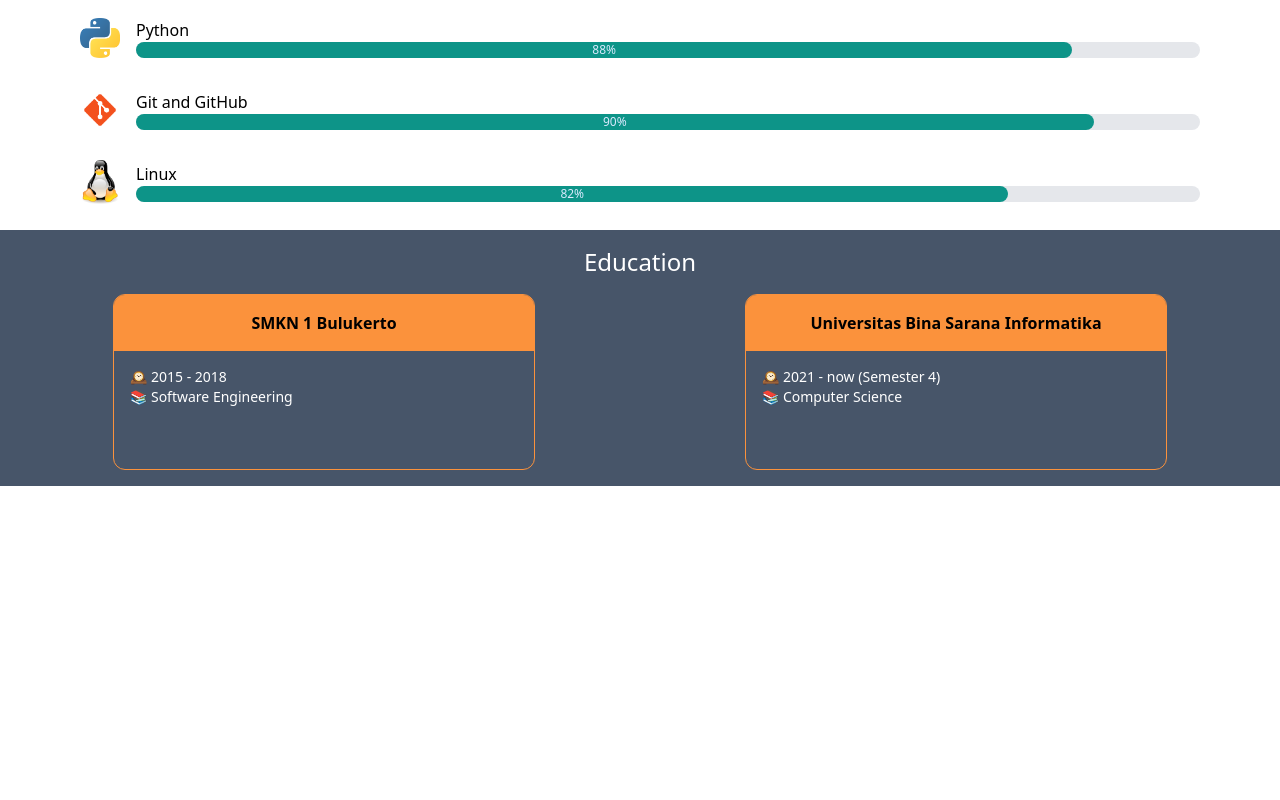
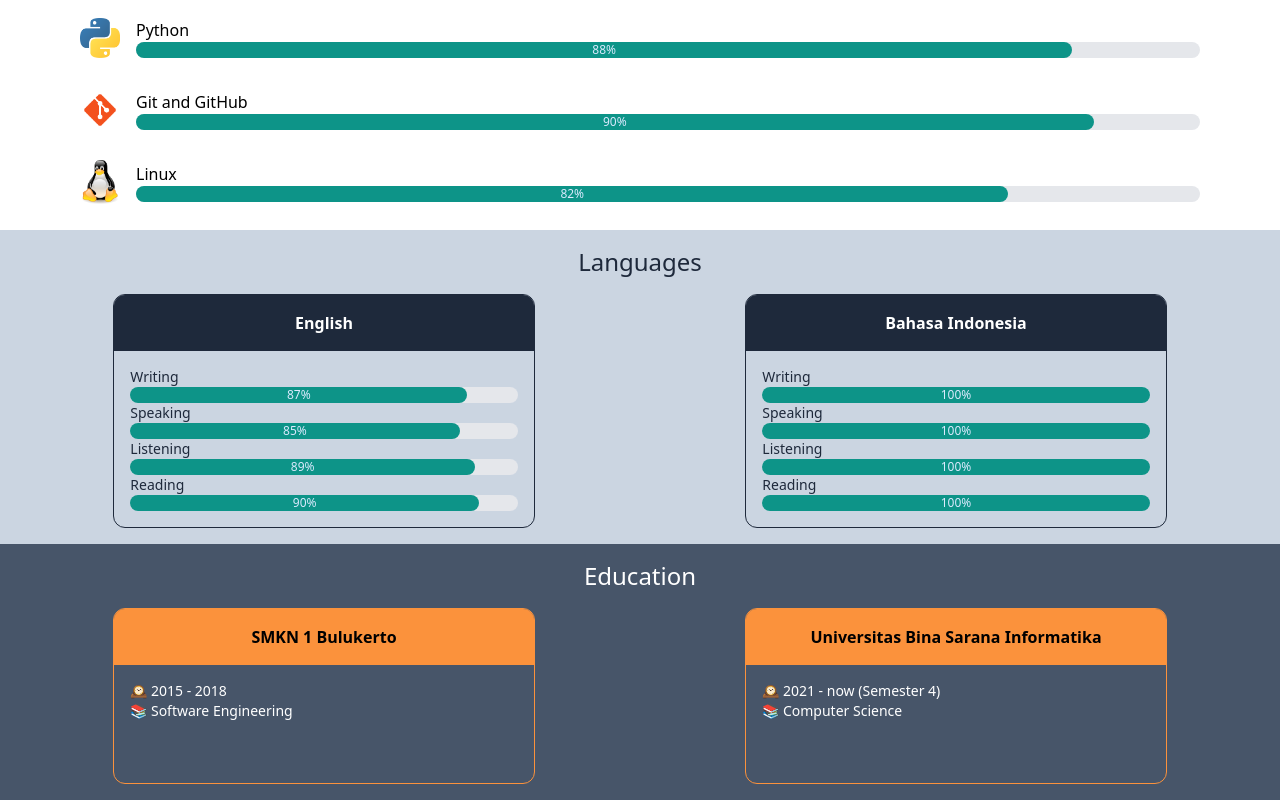
Before and after one commit to bondanjody/about-bondan-jody-react, a React (Vite) app: page / in a window 1280 px wide. Shown: the part 826-1626 px from the top of the page. Before the commit the page ends 1312 px from the top, so only its background shows below. Built offline with nearby package versions, Linux system fonts and the light colour scheme.

Commit message:
Menambahkan komponen Languages

```diff
--- a/src/App.jsx
+++ b/src/App.jsx
@@ -2,12 +2,14 @@ import { Fragment} from 'react'
 import Introduction from './assets/components/Layout/Introduction'
 import Skills from './assets/components/Layout/Skills'
 import Education from './assets/components/Layout/Education'
+import Languages from './assets/components/Layout/Languages'
 
 function App() {
 
   return  <Fragment>
             <Introduction />
             <Skills />
+            <Languages />
             <Education />
           </Fragment>
 }
--- a/src/assets/components/Layout/Education.jsx
+++ b/src/assets/components/Layout/Education.jsx
@@ -1,5 +1,5 @@
 const Education = props => {
-    return <div className="mt-4 bg-slate-600 py-4">
+    return <div className="bg-slate-600 py-4">
                 <h2 className="text-2xl text-center text-white mb-4">Education</h2>
                 <div className="md:flex md:justify-center md:px-2 md:items-center">
                     <div className="w-3/4 mx-auto border border-orange-400 rounded-xl overflow-hidden md:w-1/3 md:h-44">
--- /dev/null
+++ b/src/assets/components/Layout/Languages.jsx
@@ -0,0 +1,71 @@
+const Languages = () => {
+    return <div className="mt-4 bg-slate-300 py-4">
+                <h2 className="text-2xl text-center text-slate-800 mb-4">Languages</h2>
+                <div className="md:flex md:justify-center md:px-2 md:items-center">
+                    <div className="w-3/4 mx-auto border border-slate-800 rounded-xl overflow-hidden md:w-1/3 md:h-auto">
+                        <div className="bg-slate-800 text-white p-4 text-center font-semibold">
+                            <h4>English</h4>
+                        </div>
+                        <div className="p-4 text-slate-800 text-sm">
+                            <div className='w-full'>
+                                <p>Writing</p>
+                                <div class="w-full bg-gray-200 rounded-full dark:bg-gray-700">
+                                    <div class="bg-teal-600 text-xs font-medium text-blue-100 text-center p-0.5 leading-none rounded-full" style={{width: '87%'}}> 87%</div>
+                                </div>
+                            </div>
+                            <div className='w-full'>
+                                <p>Speaking</p>
+                                <div class="w-full bg-gray-200 rounded-full dark:bg-gray-700">
+                                    <div class="bg-teal-600 text-xs font-medium text-blue-100 text-center p-0.5 leading-none rounded-full" style={{width: '85%'}}> 85%</div>
+                                </div>
+                            </div>
+                            <div className='w-full'>
+                                <p>Listening</p>
+                                <div class="w-full bg-gray-200 rounded-full dark:bg-gray-700">
+                                    <div class="bg-teal-600 text-xs font-medium text-blue-100 text-center p-0.5 leading-none rounded-full" style={{width: '89%'}}> 89%</div>
+                                </div>
+                            </div>
+                            <div className='w-full'>
+                                <p>Reading</p>
+                                <div class="w-full bg-gray-200 rounded-full dark:bg-gray-700">
+                                    <div class="bg-teal-600 text-xs font-medium text-blue-100 text-center p-0.5 leading-none rounded-full" style={{width: '90%'}}> 90%</div>
+                                </div>
+                            </div>
+                        </div>
+                    </div>
+                    <div className="mt-2 w-3/4 mx-auto border border-slate-800 rounded-xl overflow-hidden md:w-1/3 md:h-auto md:mt-0">
+                        <div className="bg-slate-800 text-white p-4 text-center font-semibold">
+                            <h4>Bahasa Indonesia</h4>
+                        </div>
+                        <div className="p-4 text-slate-800 text-sm">
+                            <div className='w-full'>
+                                <p>Writing</p>
+                                <div class="w-full bg-gray-200 rounded-full dark:bg-gray-700">
+                                    <div class="bg-teal-600 text-xs font-medium text-blue-100 text-center p-0.5 leading-none rounded-full" style={{width: '100%'}}> 100%</div>
+                                </div>
+                            </div>
+                            <div className='w-full'>
+                                <p>Speaking</p>
+                                <div class="w-full bg-gray-200 rounded-full dark:bg-gray-700">
+                                    <div class="bg-teal-600 text-xs font-medium text-blue-100 text-center p-0.5 leading-none rounded-full" style={{width: '100%'}}> 100%</div>
+                                </div>
+                            </div>
+                            <div className='w-full'>
+                                <p>Listening</p>
+                                <div class="w-full bg-gray-200 rounded-full dark:bg-gray-700">
+                                    <div class="bg-teal-600 text-xs font-medium text-blue-100 text-center p-0.5 leading-none rounded-full" style={{width: '100%'}}> 100%</div>
+                                </div>
+                            </div>
+                            <div className='w-full'>
+                                <p>Reading</p>
+                                <div class="w-full bg-gray-200 rounded-full dark:bg-gray-700">
+                                    <div class="bg-teal-600 text-xs font-medium text-blue-100 text-center p-0.5 leading-none rounded-full" style={{width: '100%'}}> 100%</div>
+                                </div>
+                            </div>
+                        </div>
+                    </div>
+                </div>
+    </div>
+}
+
+export default Languages;
```
